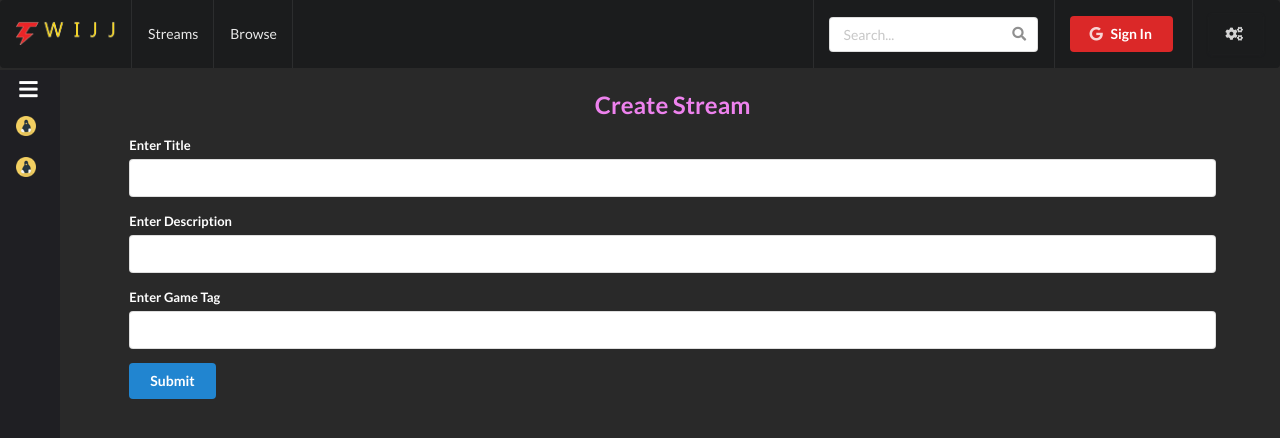
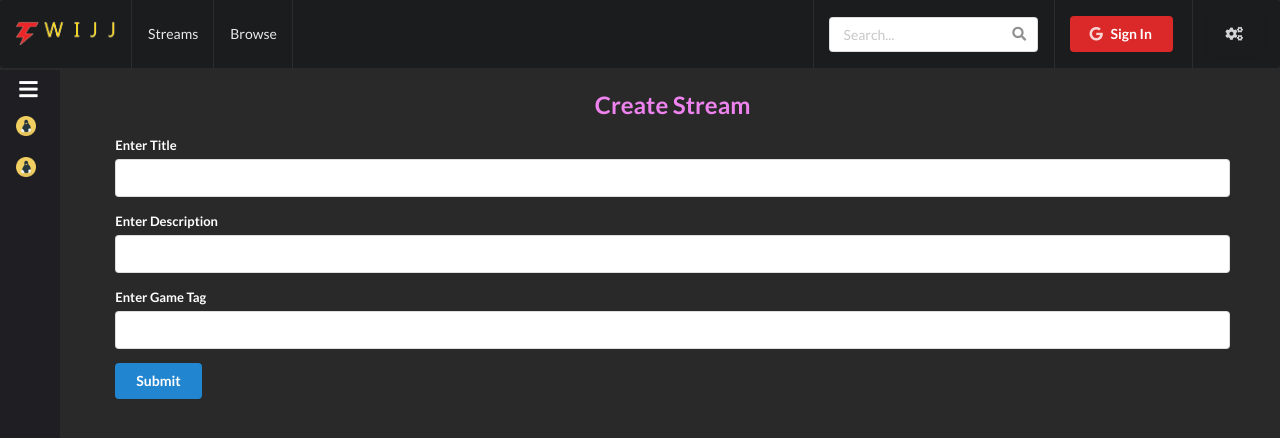
Before and after one commit to josh-velasquez/Twijj, a React (Create React App) app in the folder client/: page /streams/new in a window 1280 px wide. Shown: the top 438 px of the page. Built offline with nearby package versions, Linux system fonts and the light colour scheme; no server answers.

Commit message:
Changed classes back to id's

```diff
--- a/client/src/components/streams/StreamCreate.js
+++ b/client/src/components/streams/StreamCreate.js
@@ -31,8 +31,8 @@ class StreamCreate extends React.Component {
 
   render() {
     return (
-      <div className="ui grid stackable page-content">
-        <div className="page-container">
+      <div id="page-content" className="ui grid stackable">
+        <div id="page-container">
           <div
             className="content-scrollable white-text"
             style={{ paddingLeft: 5 }}
--- a/client/src/components/streams/StreamEdit.js
+++ b/client/src/components/streams/StreamEdit.js
@@ -18,8 +18,8 @@ class StreamEdit extends React.Component {
       return <div className="white-text">Loading...</div>;
     }
     return (
-      <div className="ui grid stackable page-content">
-        <div className="page-container">
+      <div id="page-content" className="ui grid stackable">
+        <div id="page-container">
           <div
             className="content-scrollable white-text"
             style={{ paddingLeft: 5 }}
--- a/client/src/components/streams/StreamList.js
+++ b/client/src/components/streams/StreamList.js
@@ -149,8 +149,8 @@ class StreamList extends React.Component {
 
   render() {
     return (
-      <div className="ui grid stackable page-content">
-        <div className="page-container">
+      <div id="page-content" className="ui grid stackable">
+        <div id="page-container">
           <div
             className="content-scrollable white-text"
             style={{ paddingLeft: 5 }}
--- a/client/src/components/style.css
+++ b/client/src/components/style.css
@@ -195,12 +195,12 @@ ul {
   color: violet;
 }
 
-.ui.grid.page-content {
+#page-content {
   height: 100%;
   margin: 0;
 }
 
-.page-container {
+#page-container {
   display: flex;
   flex-direction: column;
   flex: 1 1 auto;
```
